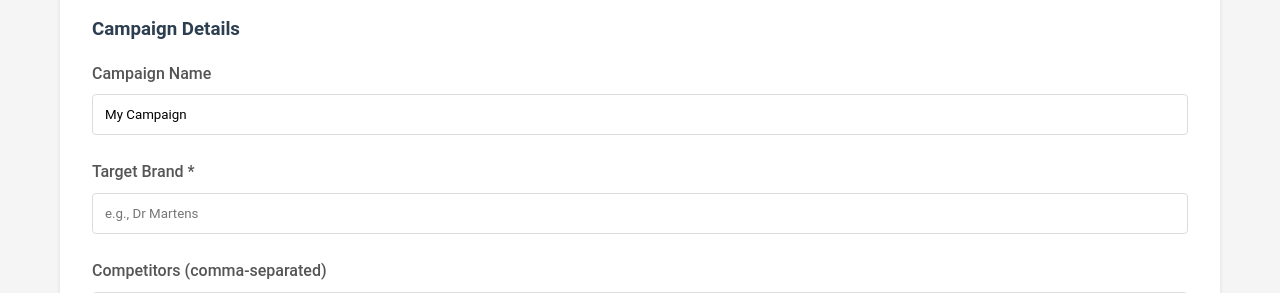
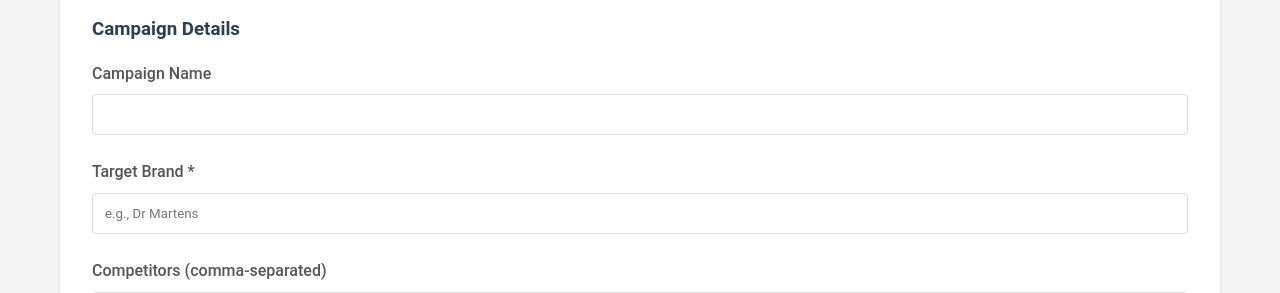
Before and after one commit to AranzalesO/third-city, a Flask app: page / in a window 1280 px wide. Shown: the part 266-559 px from the top of the page. Run offline with Flask 3, Linux system fonts and the light colour scheme.

Commit message:
Update campaign details to only show placeholders

```diff
--- a/templates/index.html
+++ b/templates/index.html
@@ -15,12 +15,12 @@
 
         <div class="form-group">
             <label for="campaign_name">Campaign Name</label>
-            <input type="text" id="campaign_name" name="campaign_name" value="{{ config.campaign_name }}" required>
+            <input type="text" id="campaign_name" name="campaign_name" value="" required>
         </div>
 
         <div class="form-group">
             <label for="target_brand">Target Brand *</label>
-            <input type="text" id="target_brand" name="target_brand" value="{{ config.target_brand }}" required
+            <input type="text" id="target_brand" name="target_brand" value="" required
                 placeholder="e.g., Dr Martens">
         </div>
 
```
